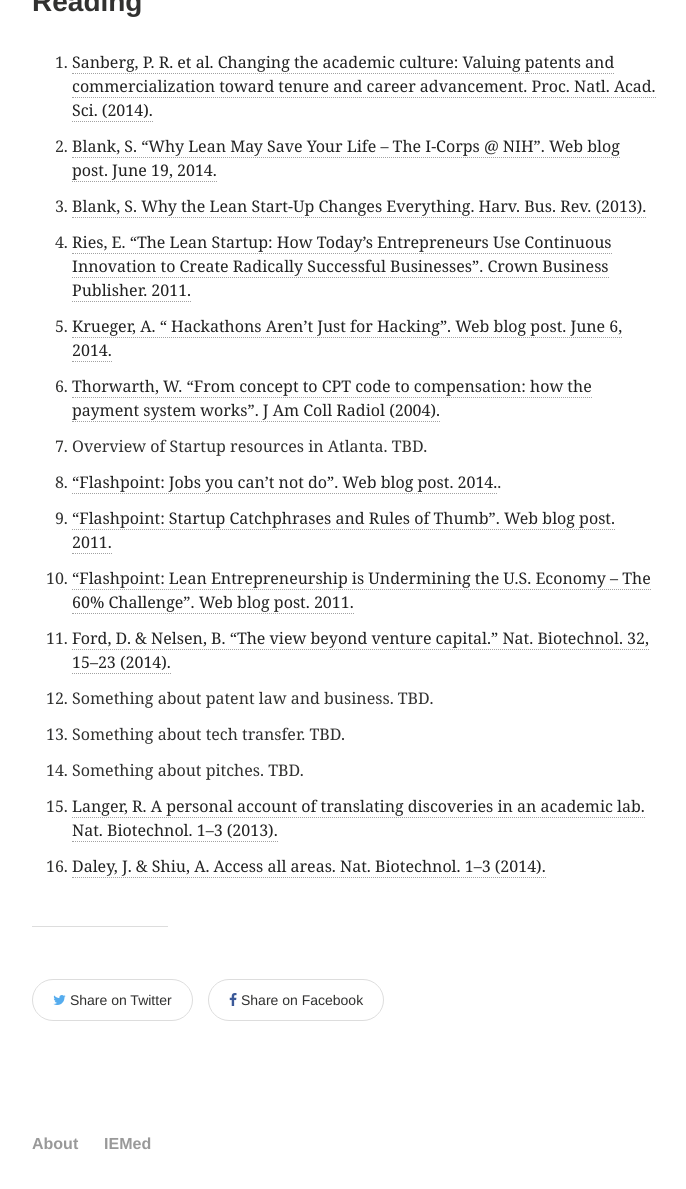
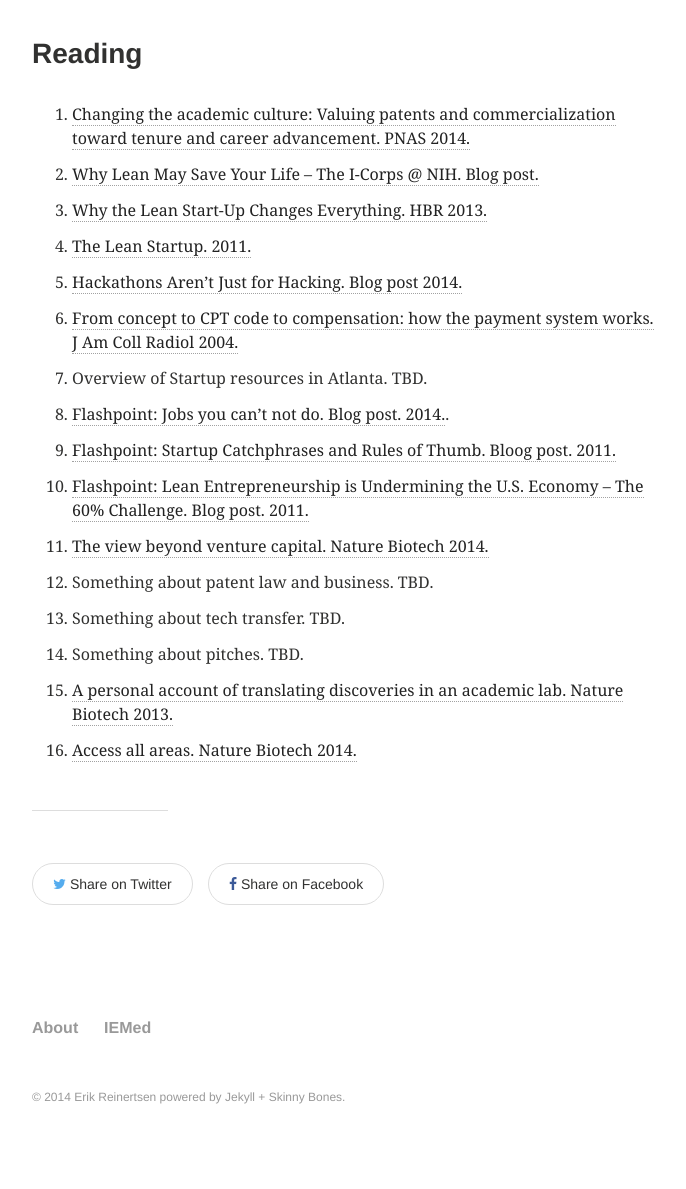
Before and after one commit to erikr/erikr.github.io, a Jekyll site: the page built from iemed.md, in a window 1280 px wide and 1400 px high, scrolled down 3766 px, cut to the strip 209-1398 px from the top of the window. Shown: the whole strip, without its empty margins (64-750 px from the left). Built offline with Jekyll 4.4.1, drawn with Linux system fonts in a browser that asks for light colours; nearby versions of some CDN libraries; some of the changed text lies outside the part shown.

Commit message:
updated IEMED table formatting

```diff
--- a/iemed.md
+++ b/iemed.md
@@ -40,24 +40,26 @@
 
 ###Schedule
 
-Topic&nbsp;&nbsp;&nbsp;&nbsp;&nbsp;&nbsp;&nbsp;&nbsp;&nbsp;&nbsp;&nbsp;&nbsp;&nbsp;&nbsp;&nbsp;&nbsp;&nbsp;&nbsp;&nbsp;&nbsp;&nbsp;&nbsp;&nbsp;&nbsp;&nbsp;&nbsp;&nbsp;&nbsp;&nbsp; | Speaker&nbsp;&nbsp;&nbsp;&nbsp;&nbsp;&nbsp;&nbsp;&nbsp;&nbsp;&nbsp;&nbsp;&nbsp;&nbsp;&nbsp;&nbsp;&nbsp;&nbsp;&nbsp;&nbsp;&nbsp;&nbsp;&nbsp;&nbsp;&nbsp;&nbsp;&nbsp; | LO	| Reading | Date&nbsp;&nbsp;&nbsp;&nbsp;&nbsp;&nbsp;&nbsp;&nbsp;&nbsp; | Time&nbsp;&nbsp;&nbsp;&nbsp;&nbsp;&nbsp; | Location&nbsp;&nbsp;&nbsp;&nbsp;&nbsp;&nbsp; |
+Default sessions are one hour.
+
+Topic&nbsp;&nbsp;&nbsp;&nbsp;&nbsp;&nbsp;&nbsp;&nbsp;&nbsp;&nbsp;&nbsp;&nbsp;&nbsp;&nbsp;&nbsp;&nbsp;&nbsp;&nbsp;&nbsp;&nbsp;&nbsp;&nbsp;&nbsp;&nbsp;&nbsp;&nbsp;&nbsp;&nbsp;&nbsp; | Speaker&nbsp;&nbsp;&nbsp;&nbsp;&nbsp;&nbsp;&nbsp;&nbsp;&nbsp;&nbsp;&nbsp;&nbsp;&nbsp;&nbsp;&nbsp;&nbsp;&nbsp;&nbsp;&nbsp;&nbsp;&nbsp;&nbsp;&nbsp;&nbsp;&nbsp;&nbsp; | LO	| Reading | Date/Time&nbsp;&nbsp;&nbsp;&nbsp;&nbsp;&nbsp;&nbsp;&nbsp;&nbsp;&nbsp;&nbsp;&nbsp;&nbsp;&nbsp;&nbsp; | Location&nbsp;&nbsp;&nbsp;&nbsp;&nbsp;&nbsp; |
 --- | --- | --- | --- | --- | --- | --- |
-Innovation in academia 					 | Erik Reinertsen 	 |	1 |	[1](#reading1)			  | Mon 8/25 | 3-4 pm | SoM A355
-Startup founder panel 					 | Partha Unnava<br>Chris Hermann PhD<br>James Malcolm PhD<br>Yale Zhang | 7 |		-		| Fri 9/5 | 1-2 pm | SoM A355
-Customer discovery		 					 | Harold Solomon  	 | 2  | 3,4	  	| Tue 9/9 | 2-3 pm | HSRB 160
-Startups in care delivery				 | Arun Mohan MD/MBA | 7  | -				| Fri 9/12 | 2-3 pm | SoM 353A
-Data-driven healthcare				   | Lucienne Ide MD/PhD | 7 | -			| Mon 9/22 | 1-2 pm | SoM 353A
-Customer discovery feedback w/ mentors	 | Erik Reinertsen<br>Chris Holland MD/PhD<br>Joshua Shak | - 	| -  | Fri 9/26 | 1-2 pm | SoM 353A
-Regulation & reimbursement		 	 | Rich Duszak MD	 	 | 6 	| 6 			| Mon 9/29 | 1-2 pm | SoM 353A
-Identifying unmet clinical needs | Jeremy Ackerman MD/PhD<br>Angela Fusaro MD<br>Felmont Eaves MD | 2 | 2 | tbd | tbd | tbd
-Design 													 | Wayne Li					 | 3 	| - 			| tbd | tbd | tbd
-Startup engineering							 | Merrick Furst PhD | 2 	| 8-10		| tbd | tbd | tbd
-Digital health									 | Nate Gross MD/MBA | 7  | tbd			| tbd | tbd | tbd
-Financing startups							 | Tom Callaway MD/MBA | 4 | 11 	 	| tbd | tbd | tbd
-Drug discovery & biotechnology	 | Dennis Liotta PhD | 6,7 | tbd		| tbd | tbd | tbd
-Startup law and business				 | Ernesto Escobar JD | 5 | 12			| tbd | tbd | tbd
-Technology transfer							 | Todd Sherer PhD 	 | 5 	| 13			| tbd | tbd | tbd
-Pitches													 | Arun Mohan MD/MBA<br>Misc. mentors | 2 | 14 | tbd | tbd | tbd
+Innovation in academia 					 | Erik Reinertsen 	 |	1 |	1			  | Mon 8/25 at 3 pm | SoM A355
+Startup founder panel 					 | Partha Unnava<br>Chris Hermann PhD<br>James Malcolm PhD<br>Yale Zhang | 7 |		-		| Fri 9/5 at 1 pm | SoM A355
+Customer discovery		 					 | Harold Solomon  	 | 2  | 3,4	  	| Tue 9/9 at 2 pm | HSRB 160
+Startups in care delivery				 | Arun Mohan MD/MBA | 7  | -				| Fri 9/12 at 2 pm | SoM 353A
+Data-driven healthcare				   | Lucienne Ide MD/PhD | 7 | -			| Mon 9/22 at 1 pm | SoM 353A
+Customer discovery feedback w/ mentors	 | Erik Reinertsen<br>Chris Holland MD/PhD<br>Joshua Shak | - 	| -  | Fri 9/26 at 1 pm | SoM 353A
+Regulation & reimbursement		 	 | Rich Duszak MD	 	 | 6 	| 6 			| Mon 9/29 at 1 pm | SoM 353A
+Identifying unmet clinical needs | Jeremy Ackerman MD/PhD<br>Angela Fusaro MD<br>Felmont Eaves MD | 2 | 2 | tbd | tbd
+Design 													 | Wayne Li					 | 3 	| - 			| tbd | tbd
+Startup engineering							 | Merrick Furst PhD | 2 	| 8-10		| tbd | tbd
+Digital health									 | Nate Gross MD/MBA | 7  | tbd			| tbd | tbd
+Financing startups							 | Tom Callaway MD/MBA | 4 | 11 	 	| tbd | tbd
+Drug discovery & biotechnology	 | Dennis Liotta PhD | 6,7 | tbd		| tbd | tbd
+Startup law and business				 | Ernesto Escobar JD | 5 | 12			| tbd | tbd
+Technology transfer							 | Todd Sherer PhD 	 | 5 	| 13			| tbd | tbd
+Pitches													 | Arun Mohan MD/MBA<br>Misc. mentors | 2 | 14 | tbd | tbd
 
 <a name="calendar"></a>
 
@@ -69,19 +71,19 @@
 
 ###Reading
 
-1. [Sanberg, P. R. et al. Changing the academic culture: Valuing patents and commercialization toward tenure and career advancement. Proc. Natl. Acad. Sci. (2014).](http://www.ncbi.nlm.nih.gov/pmc/articles/PMC4020064/)
-2. [Blank, S. “Why Lean May Save Your Life – The I-Corps @ NIH”. Web blog post. June 19, 2014.](http://steveblank.com/2014/06/19/why-lean-may-save-your-life-the-i-corps-nih/)
-3. [Blank, S. Why the Lean Start-Up Changes Everything. Harv. Bus. Rev. (2013).](http://steveblank.com/2013/05/06/free-reprints-of-why-the-lean-startup-changes-everything/)
-4. [Ries, E. “The Lean Startup: How Today's Entrepreneurs Use Continuous Innovation to Create Radically Successful Businesses”. Crown Business Publisher. 2011.](http://www.amazon.com/dp/0307887898/?tag=googhydr-20&hvadid=32548561951&hvpos=1t1&hvexid=&hvnetw=g&hvrand=5091541203456127884&hvpone=14.64&hvptwo=&hvqmt=b&hvdev=c&ref=pd_sl_848hom633v_b)
-5. [Krueger, A. “ Hackathons Aren’t Just for Hacking”. Web blog post. June 6, 2014.](http://www.wired.com/2012/06/hackathons-arent-just-for-hacking/)
-6. [Thorwarth, W. "From concept to CPT code to compensation: how the payment system works". J Am Coll Radiol (2004).](http://www.sciencedirect.com/science/article/pii/S1546144003000206)
+1. [Changing the academic culture: Valuing patents and commercialization toward tenure and career advancement. PNAS 2014.](http://www.ncbi.nlm.nih.gov/pmc/articles/PMC4020064/)
+2. [Why Lean May Save Your Life – The I-Corps @ NIH. Blog post.](http://steveblank.com/2014/06/19/why-lean-may-save-your-life-the-i-corps-nih/)
+3. [Why the Lean Start-Up Changes Everything. HBR 2013.](http://steveblank.com/2013/05/06/free-reprints-of-why-the-lean-startup-changes-everything/)
+4. [The Lean Startup. 2011.](http://www.amazon.com/dp/0307887898/?tag=googhydr-20&hvadid=32548561951&hvpos=1t1&hvexid=&hvnetw=g&hvrand=5091541203456127884&hvpone=14.64&hvptwo=&hvqmt=b&hvdev=c&ref=pd_sl_848hom633v_b)
+5. [Hackathons Aren’t Just for Hacking. Blog post 2014.](http://www.wired.com/2012/06/hackathons-arent-just-for-hacking/)
+6. [From concept to CPT code to compensation: how the payment system works. J Am Coll Radiol 2004.](http://www.sciencedirect.com/science/article/pii/S1546144003000206)
 7. Overview of Startup resources in Atlanta. TBD.
-8. ["Flashpoint: Jobs you can't not do". Web blog post. 2014.](http://flashpoint.gatech.edu/jobs-you-cant-not-do/).
-9. ["Flashpoint: Startup Catchphrases and Rules of Thumb". Web blog post. 2011.](http://flashpoint.gatech.edu/startup-catchphrases-and-rules-of-thumb/)
-10. ["Flashpoint: Lean Entrepreneurship is Undermining the U.S. Economy – The 60% Challenge". Web blog post. 2011.](http://flashpoint.gatech.edu/lean-entrepreneurship-is-undermining-the-u-s-economy-the-60-challenge-2/)
-11. [Ford, D. & Nelsen, B. “The view beyond venture capital.” Nat. Biotechnol. 32, 15–23 (2014).](http://www.nature.com/nbt/journal/v32/n1/full/nbt.2780.html)
+8. [Flashpoint: Jobs you can't not do. Blog post. 2014.](http://flashpoint.gatech.edu/jobs-you-cant-not-do/).
+9. [Flashpoint: Startup Catchphrases and Rules of Thumb. Bloog post. 2011.](http://flashpoint.gatech.edu/startup-catchphrases-and-rules-of-thumb/)
+10. [Flashpoint: Lean Entrepreneurship is Undermining the U.S. Economy – The 60% Challenge. Blog post. 2011.](http://flashpoint.gatech.edu/lean-entrepreneurship-is-undermining-the-u-s-economy-the-60-challenge-2/)
+11. [The view beyond venture capital. Nature Biotech 2014.](http://www.nature.com/nbt/journal/v32/n1/full/nbt.2780.html)
 12. Something about patent law and business. TBD.
 13. Something about tech transfer. TBD.
 14. Something about pitches. TBD.
-15. [Langer, R. A personal account of translating discoveries in an academic lab. Nat. Biotechnol. 1–3 (2013).](http://www.nature.com/nbt/journal/v31/n6/full/nbt.2609.html)
-16. [Daley, J. & Shiu, A. Access all areas. Nat. Biotechnol. 1–3 (2014).](http://www.nature.com/nbt/journal/v32/n7/abs/nbt.2941.html)
+15. [A personal account of translating discoveries in an academic lab. Nature Biotech 2013.](http://www.nature.com/nbt/journal/v31/n6/full/nbt.2609.html)
+16. [Access all areas. Nature Biotech 2014.](http://www.nature.com/nbt/journal/v32/n7/abs/nbt.2941.html)
```
Also changed, not shown: 1 other file.
